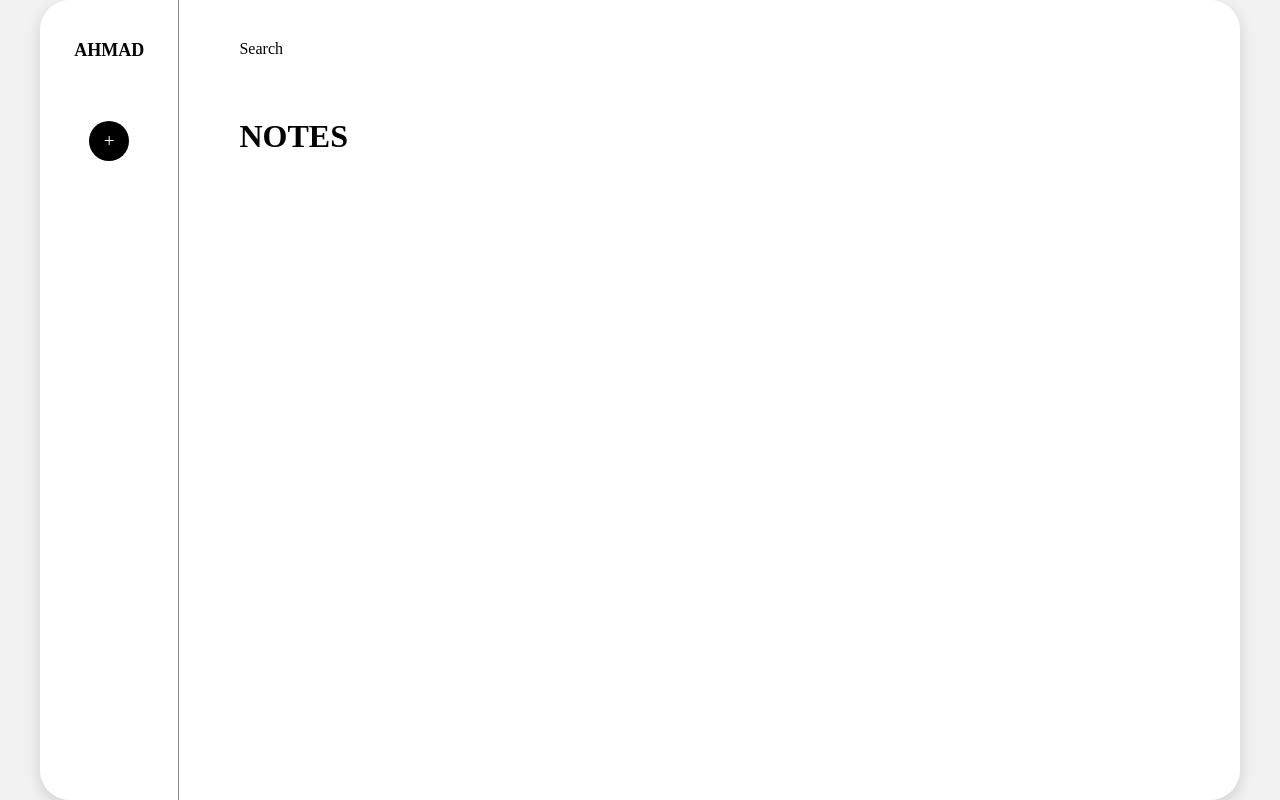
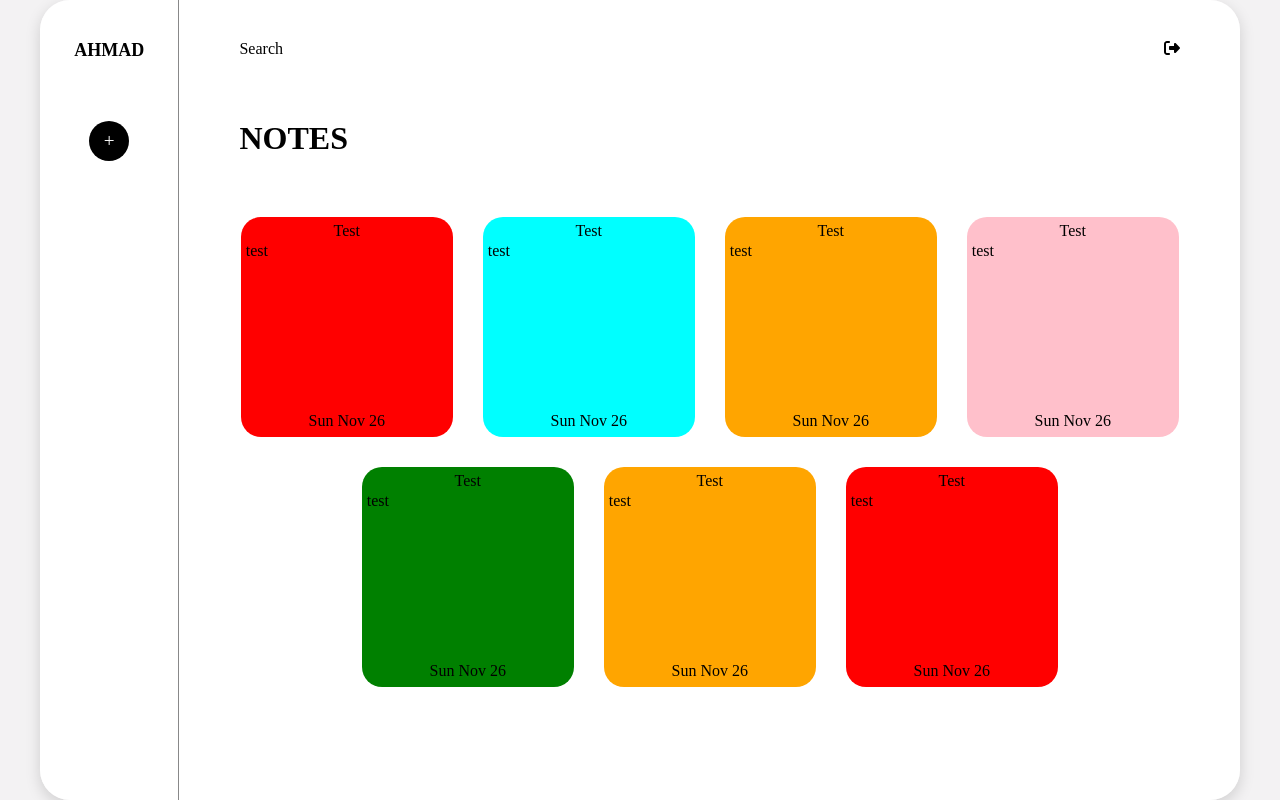
Before and after one commit to ahmad-hawchar/NotePad-MEAN, an Angular app: page / in a window 1280 px wide. Built offline with nearby package versions, Linux system fonts and the light colour scheme.

Commit message:
adjusting styles

```diff
--- a/src/app/ListPage/pages/list/list.component.css
+++ b/src/app/ListPage/pages/list/list.component.css
@@ -13,7 +13,7 @@
 
 .sidebar {
     width: 160px;
-    height: 100vh;
+    min-height: 100vh;
     padding-top: 40px;
     border-right: 1px solid #888889;
     background-color: white;
@@ -45,14 +45,24 @@
 
 .notes-container {
     width: 100%;
-    height: 100vh;
+    min-height: 100vh;
     background-color: white;
     padding: 40px 60px;
     border-radius: 0 30px 30px 0;
 }
 
+.logout-icon {
+    cursor: pointer;
+}
+
 .search-bar {
+    display: inline-block;
+    width: 100%;
+}
+
+.header {
     margin-bottom: 60px;
+    display: flex;
 }
 
 .title {
@@ -62,6 +72,32 @@
 
 }
 
-.note-cards-containe {
-    background-color: red;
+.note-cards-container {
+    display: flex;
+    flex-wrap: wrap;
+    gap: 30px;
+    justify-content: center;
 }
+
+.note-card {
+    width: 212px;
+    height: 220px;
+    padding: 5px;
+    border-radius: 20px;
+    background-color: aqua;
+}
+
+.card-title {
+    height: 20px;
+    text-align: center;
+    text-transform: capitalize;
+}
+
+.card-content {
+    height: calc(100% - 40px);
+}
+
+.card-date {
+    height: 20px;
+    text-align: center;
+}
--- a/src/app/ListPage/pages/list/list.component.html
+++ b/src/app/ListPage/pages/list/list.component.html
@@ -7,12 +7,21 @@
             </div>
         </div>
         <div class="notes-container">
-            <div class="search-bar">Search</div>
+            <div class="header">
+                <span class="search-bar">Search</span>
+                <span class="logout-icon" (click)="logout()"><svg xmlns="http://www.w3.org/2000/svg" height="1em"
+                        viewBox="0 0 512 512"><!--! Font Awesome Free 6.4.2 by @fontawesome - https://fontawesome.com License - https://fontawesome.com/license (Commercial License) Copyright 2023 Fonticons, Inc. -->
+                        <path
+                            d="M377.9 105.9L500.7 228.7c7.2 7.2 11.3 17.1 11.3 27.3s-4.1 20.1-11.3 27.3L377.9 406.1c-6.4 6.4-15 9.9-24 9.9c-18.7 0-33.9-15.2-33.9-33.9l0-62.1-128 0c-17.7 0-32-14.3-32-32l0-64c0-17.7 14.3-32 32-32l128 0 0-62.1c0-18.7 15.2-33.9 33.9-33.9c9 0 17.6 3.6 24 9.9zM160 96L96 96c-17.7 0-32 14.3-32 32l0 256c0 17.7 14.3 32 32 32l64 0c17.7 0 32 14.3 32 32s-14.3 32-32 32l-64 0c-53 0-96-43-96-96L0 128C0 75 43 32 96 32l64 0c17.7 0 32 14.3 32 32s-14.3 32-32 32z" />
+                    </svg></span>
+            </div>
             <div class="notes">
                 <div class="title">NOTES</div>
                 <div class="note-cards-container">
-                    <div class="note-card" *ngFor="let note of notes">
-
+                    <div class="note-card" *ngFor="let note of notes" [style.background-color]="note.color">
+                        <div class="card-title">{{note.title}}</div>
+                        <div class="card-content">{{note.content}}</div>
+                        <div class="card-date">{{note.date}}</div>
                     </div>
                 </div>
             </div>
--- a/src/app/ListPage/pages/list/list.component.ts
+++ b/src/app/ListPage/pages/list/list.component.ts
@@ -1,5 +1,6 @@
 import { Component } from '@angular/core';
 import { CommonModule } from '@angular/common';
+import { Router } from '@angular/router';
 
 @Component({
   selector: 'app-list',
@@ -9,10 +10,18 @@ import { CommonModule } from '@angular/common';
   styleUrl: './list.component.css'
 })
 export class ListComponent {
-  notes: { title: string, content: string, color: string }[] = [
-    { title: "test", content: "test", color: "test" },
-    { title: "test", content: "test", color: "test" },
-    { title: "test", content: "test", color: "test" },
-    { title: "test", content: "test", color: "test" }
+  constructor(private router: Router) { }
+  notes: { title: string, content: string, color: string, date: string }[] = [
+    { title: "test", content: "test", color: "red", date: Date().substring(0, 10) },
+    { title: "test", content: "test", color: "cyan", date: Date().substring(0, 10) },
+    { title: "test", content: "test", color: "orange", date: Date().substring(0, 10) },
+    { title: "test", content: "test", color: "pink", date: Date().substring(0, 10) },
+    { title: "test", content: "test", color: "green", date: Date().substring(0, 10) },
+    { title: "test", content: "test", color: "orange", date: Date().substring(0, 10) },
+    { title: "test", content: "test", color: "red", date: Date().substring(0, 10) }
   ]
+  logout() {
+    localStorage.clear();
+    this.router.navigateByUrl("/authentication")
+  }
 }
```
